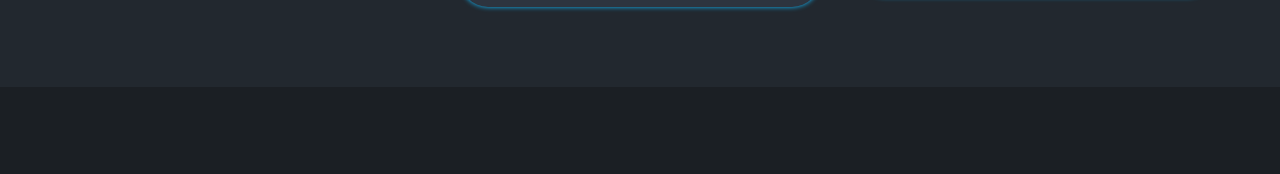
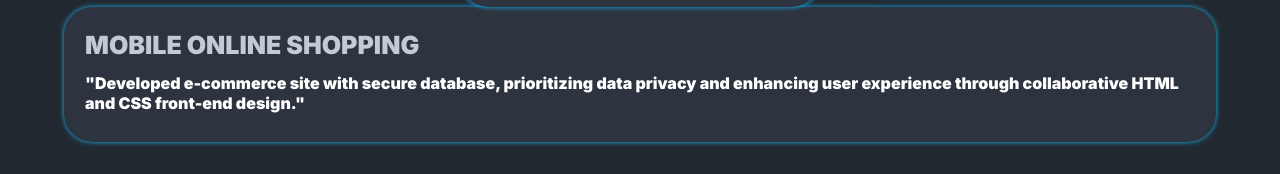
Before and after one commit to arshiaash/PORTFOLIO, a plain HTML site: page index.html in a window 1280 px wide. Shown: the part 2302-2476 px from the top of the page. Drawn offline with nearby package versions, Linux system fonts and the light colour scheme; files whose address does not match are found by name.

Commit message:
index.html

```diff
--- a/index.html
+++ b/index.html
@@ -204,6 +204,19 @@
 
             </div>
         </div>
+
+        <div class="row">
+                <div class="main-row">
+
+                    <div class="row-text">
+                        <h4>MOBILE ONLINE SHOPPING</h4>
+                        <p>"Developed e-commerce site with secure database, prioritizing data privacy and enhancing user experience through collaborative HTML and CSS front-end design."</p>
+                    </div>
+
+                    <div class="row-icon">
+                    </div>
+                </div>
+            </div>
     </section>
 
 
```
